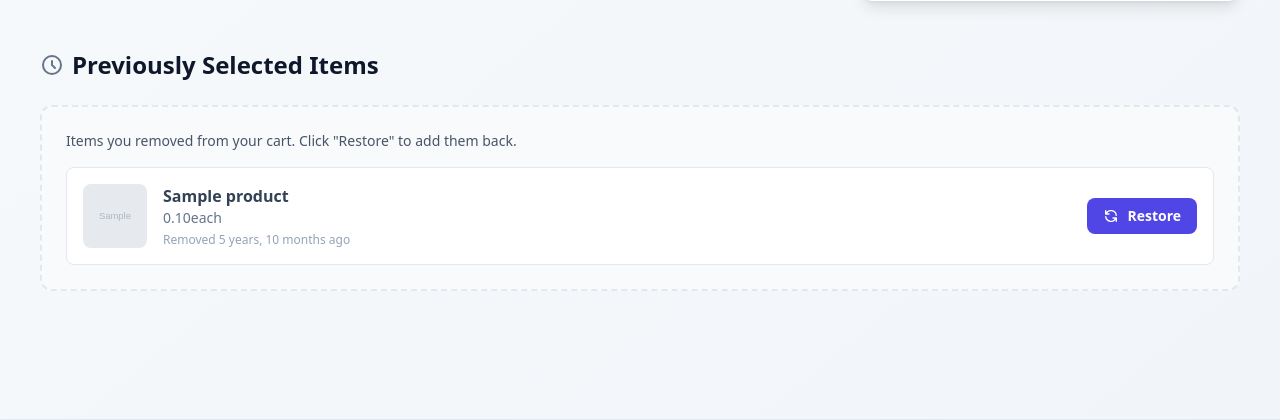
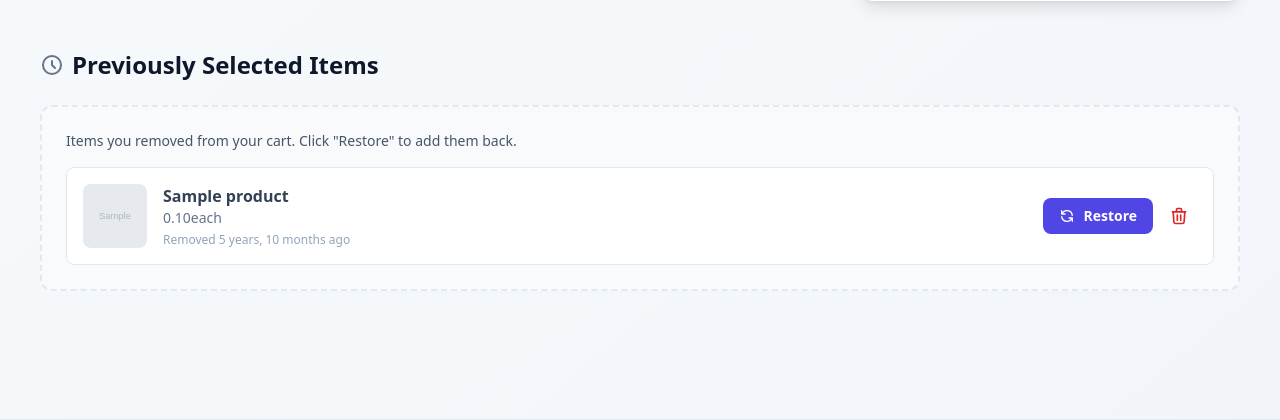
Before and after one commit to RohitKModi777/Pyment_Gateway-using-Django, a Django app: page /cart/ in a window 1280 px wide. Shown: the part 565-985 px from the top of the page. Run offline with Django 5.2, Linux system fonts and the light colour scheme; a user stored in the database is signed in; tables that the repository leaves empty hold one stand-in row (values such as "Sample post"); grey boxes marked "Sample" are stand-in pictures; some libraries are stand-ins or nearby versions.

Commit message:
adding delete button for permananetly deleting the previous selected item

```diff
--- a/templates/store/cart.html
+++ b/templates/store/cart.html
@@ -56,7 +56,8 @@
                                 <a href="{% url 'store:product-detail' item.product.id %}"
                                     class="hover:text-indigo-600 dark:hover:text-indigo-400">{{item.product.title}}</a>
                             </h3>
-                            <p class="text-sm text-slate-500 dark:text-slate-400 mt-1">{{item.product.price_cents|rupees}} each</p>
+                            <p class="text-sm text-slate-500 dark:text-slate-400 mt-1">
+                                {{item.product.price_cents|rupees}} each</p>
 
                             <!-- Quantity Controls -->
                             <div class="flex items-center gap-4 mt-4">
@@ -68,7 +69,8 @@
                                         <button type="submit"
                                             class="w-8 h-8 rounded-lg bg-slate-200 dark:bg-gray-700 hover:bg-slate-300 dark:hover:bg-gray-600 text-slate-700 dark:text-slate-300 font-bold transition-colors">-</button>
                                     </form>
-                                    <span class="w-12 text-center font-semibold text-slate-900 dark:text-white">{{item.qty }}</span>
+                                    <span
+                                        class="w-12 text-center font-semibold text-slate-900 dark:text-white">{{item.qty}}</span>
                                     <form action="{% url 'store:update-cart-item' item.id %}" method="post"
                                         class="inline">
                                         {% csrf_token %}
@@ -87,7 +89,8 @@
 
                         <!-- Item Total -->
                         <div class="text-right">
-                            <p class="text-xl font-bold text-slate-900 dark:text-white">{{item.line_total_cents|rupees}}</p>
+                            <p class="text-xl font-bold text-slate-900 dark:text-white">{{item.line_total_cents|rupees}}
+                            </p>
                         </div>
                     </div>
                 </div>
@@ -172,13 +175,15 @@
 
                         <!-- Product Info -->
                         <div class="flex-1 min-w-0">
-                            <h3 class="text-base font-semibold text-slate-700 dark:text-slate-300">{{ item.product.title}}</h3>
-                            <p class="text-sm text-slate-500 dark:text-slate-400">{{ item.product.price_cents|rupees }}each</p>
-                            <p class="text-xs text-slate-400 dark:text-slate-500 mt-1">Removed {{ item.created_at|timesince }} ago</p>
+                            <h3 class="text-base font-semibold text-slate-700 dark:text-slate-300">{{item.product.title}}</h3>
+                            <p class="text-sm text-slate-500 dark:text-slate-400">{{ item.product.price_cents|rupees}}each</p>
+                            <p class="text-xs text-slate-400 dark:text-slate-500 mt-1">Removed {{item.created_at|timesince }} ago</p>
                         </div>
 
+                        <!-- Action Buttons -->
+                        <div class="flex items-center gap-2 flex-shrink-0">
                             <!-- Restore Button -->
-                        <form action="{% url 'store:restore-cart-item' item.id %}" method="post" class="flex-shrink-0">
+                            <form action="{% url 'store:restore-cart-item' item.id %}" method="post">
                                 {% csrf_token %}
                                 <button type="submit"
                                     class="px-4 py-2 bg-indigo-600 hover:bg-indigo-700 text-white text-sm font-semibold rounded-lg transition-colors flex items-center gap-2">
@@ -189,6 +194,22 @@
                                     Restore
                                 </button>
                             </form>
+
+                            <!-- Delete Button -->
+                            <form action="{% url 'store:delete-previous-cart-item' item.id %}" method="post"
+                                onsubmit="return confirm('Are you sure you want to permanently delete this item from your history?');">
+                                {% csrf_token %}
+                                <button type="submit"
+                                    class="p-2 text-red-600 hover:text-red-700 hover:bg-red-50 dark:hover:bg-red-900/20 rounded-lg transition-colors"
+                                    title="Delete permanently">
+                                    <svg class="w-5 h-5" fill="none" stroke="currentColor" viewBox="0 0 24 24">
+                                        <path stroke-linecap="round" stroke-linejoin="round" stroke-width="2"
+                                            d="M19 7l-.867 12.142A2 2 0 0116.138 21H7.862a2 2 0 01-1.995-1.858L5 7m5 4v6m4-6v6m1-10V4a1 1 0 00-1-1h-4a1 1 0 00-1 1v3M4 7h16" />
+                                    </svg>
+                                </button>
+                            </form>
+                        </div>
+
                     </div>
                 </div>
                 {% endfor %}
```
Lines whose indentation alone changed are shown as unchanged.
